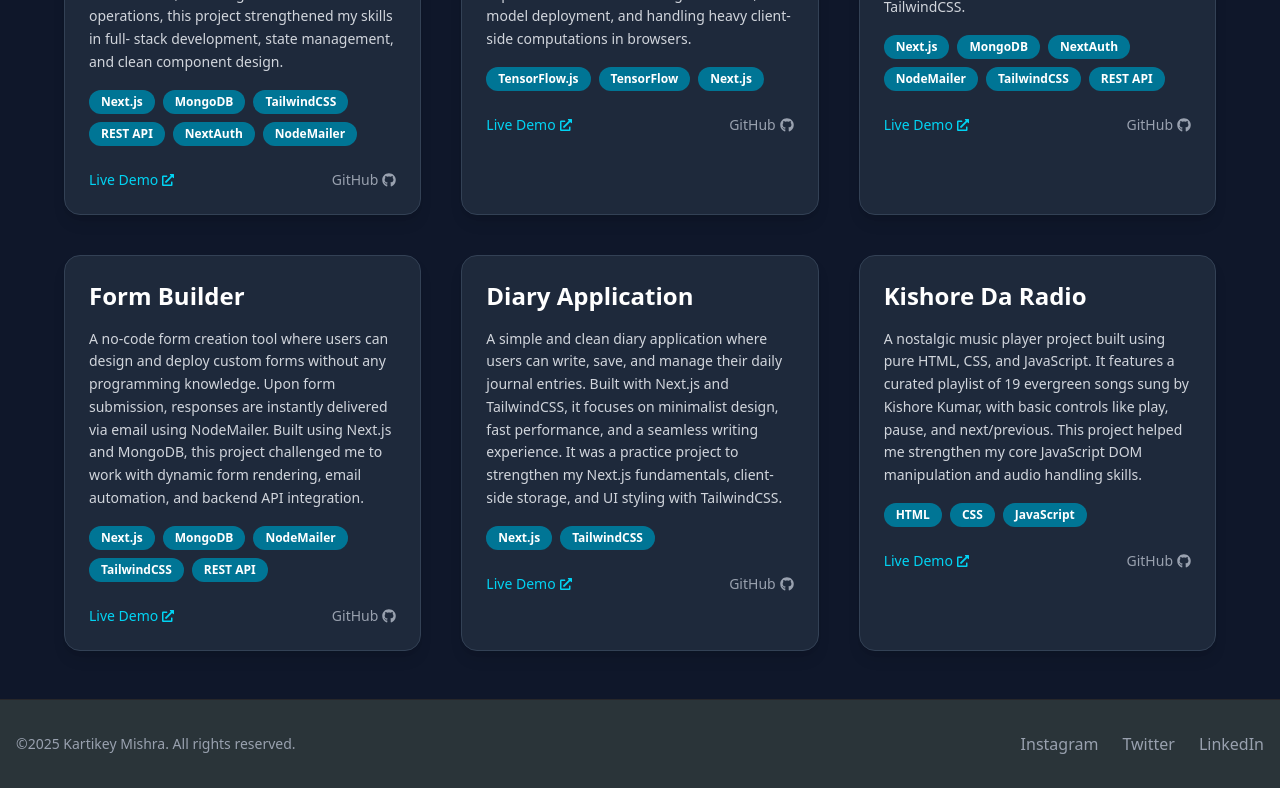
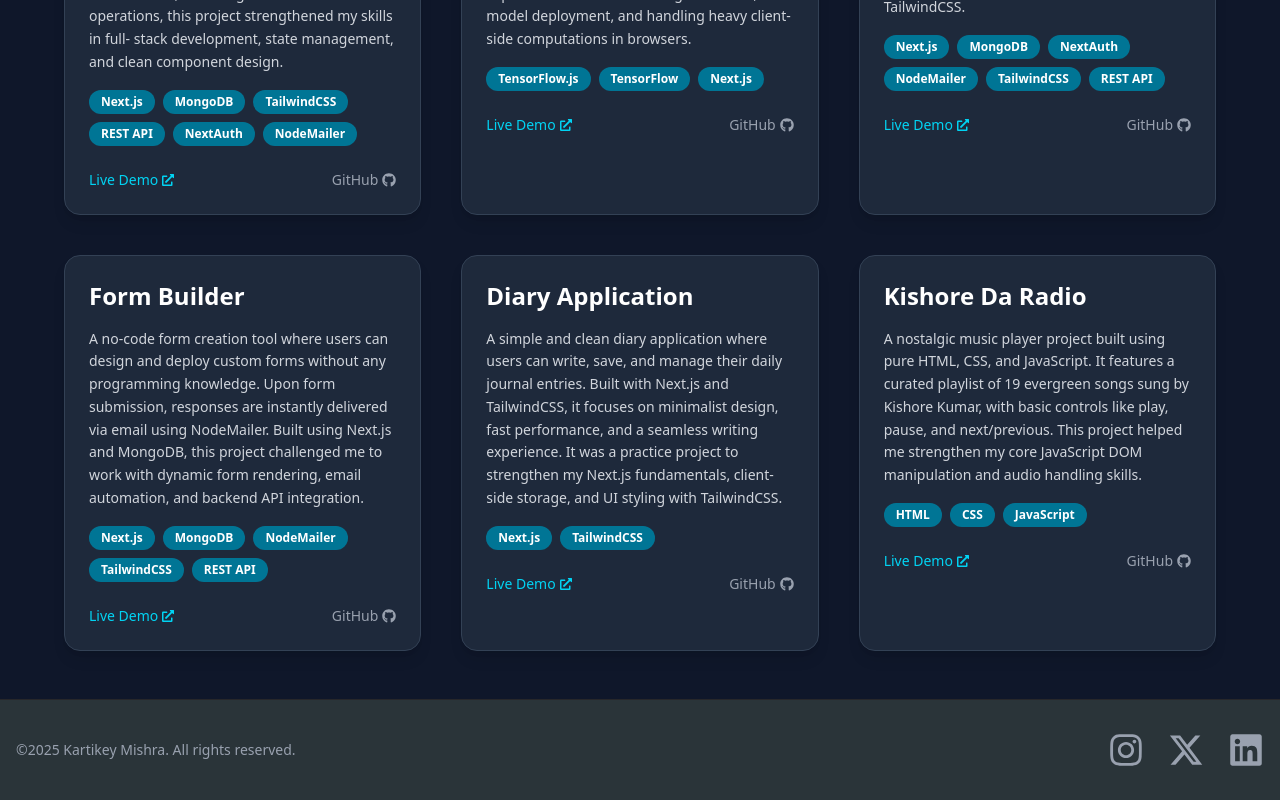
Before and after one commit to kartikeycsjm/Kartikey, a Next.js app: page /projects in a window 1280 px wide. Shown: the part 475-1275 px from the top of the page. Built offline with nearby package versions, Linux system fonts and the light colour scheme.

Commit message:
added some icons

```diff
--- a/src/app/component/Footer.tsx
+++ b/src/app/component/Footer.tsx
@@ -1,3 +1,6 @@
+import { FaLinkedin } from "react-icons/fa";
+import { FaInstagram } from "react-icons/fa6";
+import { FaXTwitter } from "react-icons/fa6";
 export default function Footer() {
   return (
     <footer className="border-t border-zinc-800
@@ -9,17 +12,20 @@ export default function Footer() {
             {new Date().getFullYear()} Kartikey Mishra. All
             rights reserved.</p>
           <div className="flex gap-6">
-            <a href="https://www.instagram.com/myselfkartikey/" className="text-gray-400
-              hover:text-white">
-              Instagram
+            <a href="https://www.instagram.com/myselfkartikey/"
+              className="text-gray-400 text-2xl md:text-4xl
+              hover:text-white duration-500">
+              <FaInstagram />
             </a>
-            <a href="#" className="text-gray-400
-              hover:text-white">
-              Twitter
+            <a href="https://x.com/myself_kartik_"
+              className="text-gray-400 duration-500
+              hover:text-white text-2xl md:text-4xl">
+              <FaXTwitter />
             </a>
             <a href="https://www.linkedin.com/in/kartikey-mishra-637a442b5/" className="text-gray-400
-              hover:text-white">
-              LinkedIn
+              hover:text-white text-2xl md:text-4xl
+              duration-500">
+              <FaLinkedin />
             </a>
           </div>
         </div>
```
